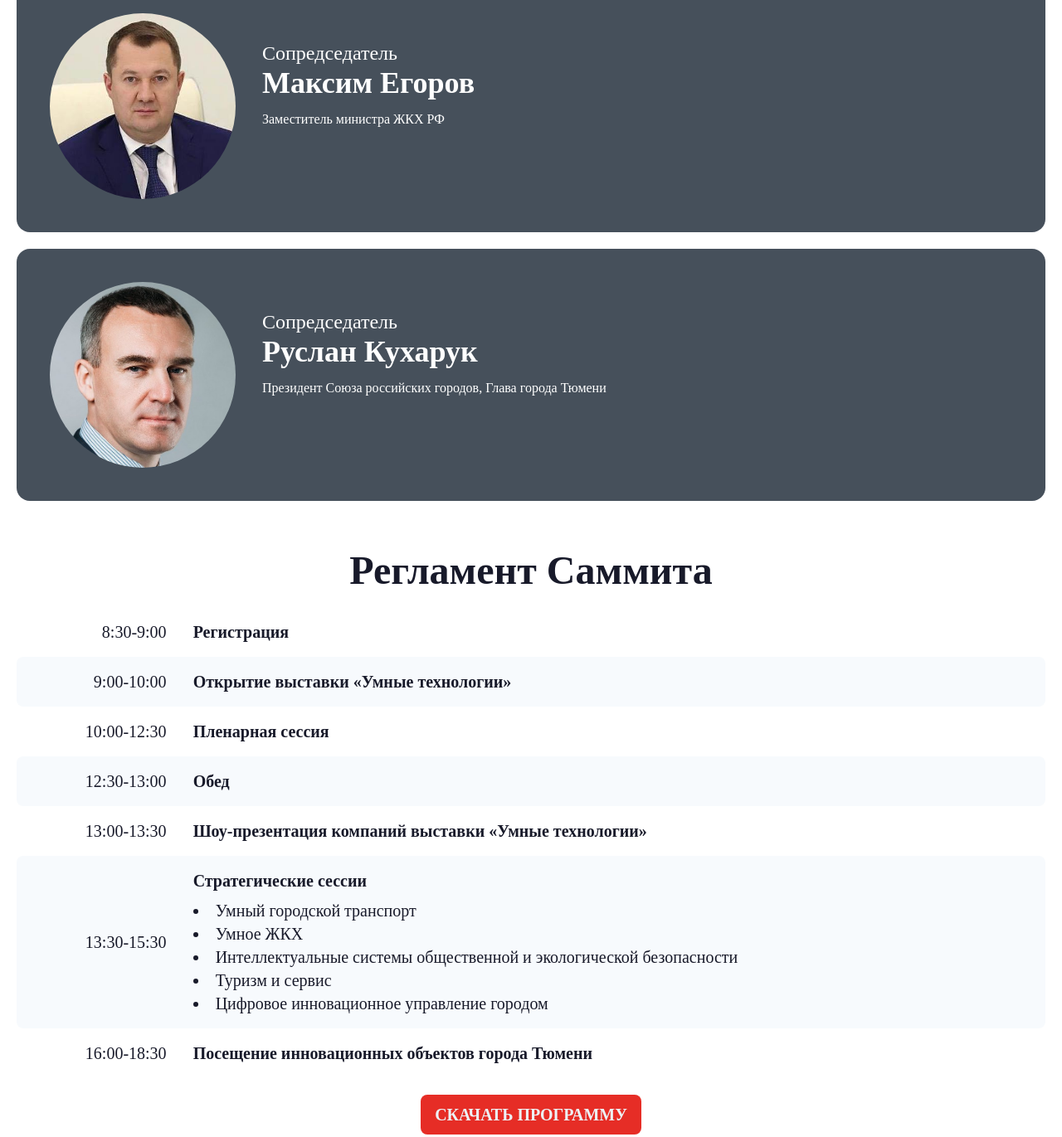
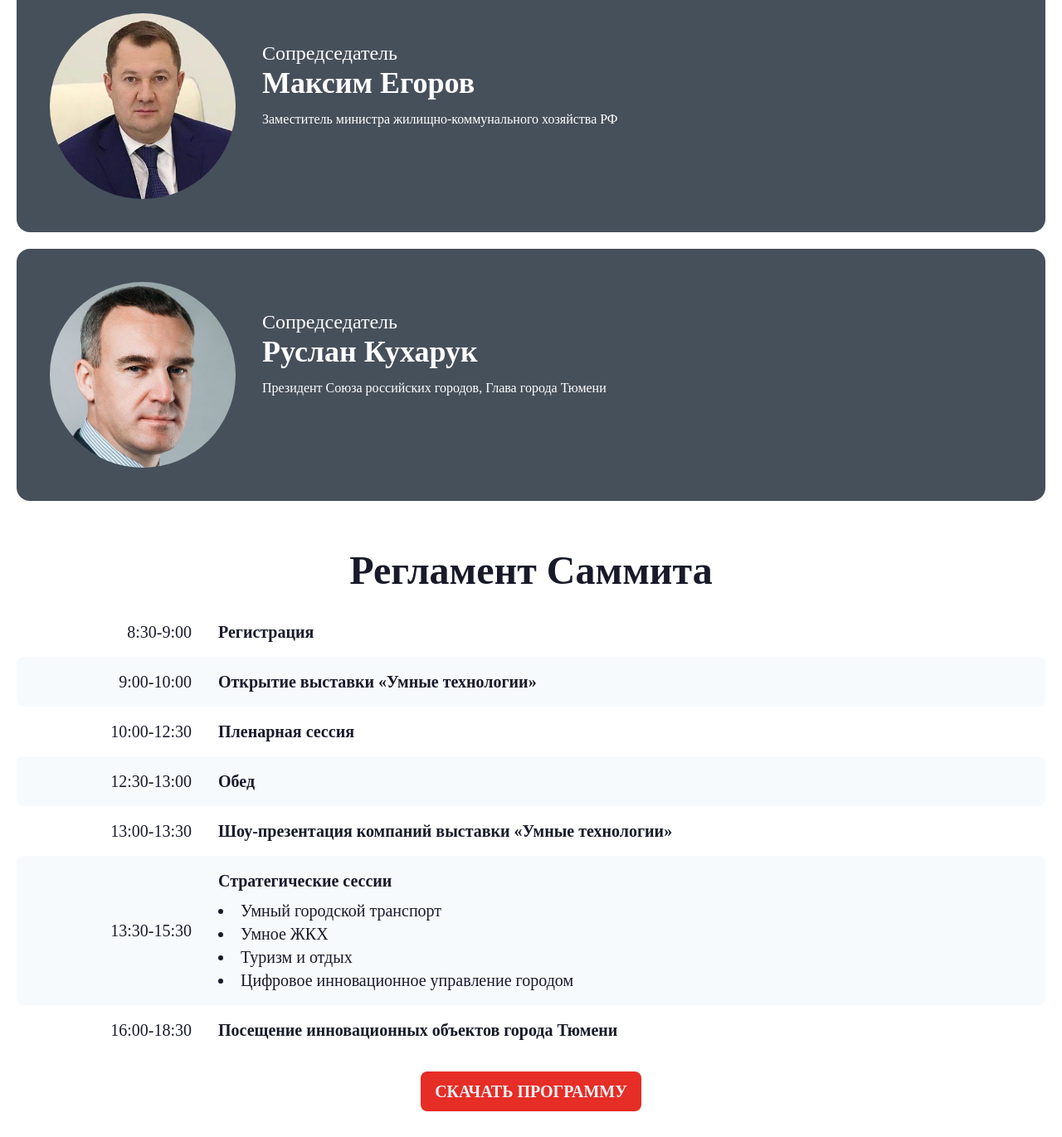
Before and after one commit to urc-ru/crossborder.urc.ru, a website: page index.html in a window 1280 px wide. Shown: the part 2060-3431 px from the top of the page at 83% size. Drawn offline with nearby package versions, Linux system fonts and the light colour scheme; a web font is replaced by a local one.

Commit message:
minor adj

```diff
--- a/index.html
+++ b/index.html
@@ -178,7 +178,7 @@
 			<div class="card-body">
 				<div class="text-2xl text-white">Сопредседатель</div>
 				<div class="pb-3 text-4xl font-bold text-white">Максим Егоров</div>
-				<p class="text-white">Заместитель министра ЖКХ РФ</p>
+				<p class="text-white">Заместитель министра жилищно-коммунального хозяйства РФ</p>
 			</div>
 		</div>
 
@@ -235,10 +235,7 @@
 							<ul class="list-disc list-inside">
 								<li>Умный городской транспорт</li>
 								<li>Умное ЖКX</li>
-								<li>Интеллектуальные системы общественной и
-									экологической
-									безопасности</li>
-								<li>Туризм и сервис</li>
+								<li>Туризм и отдых</li>
 								<li>Цифровое инновационное управление городом
 								</li>
 							</ul>
```
